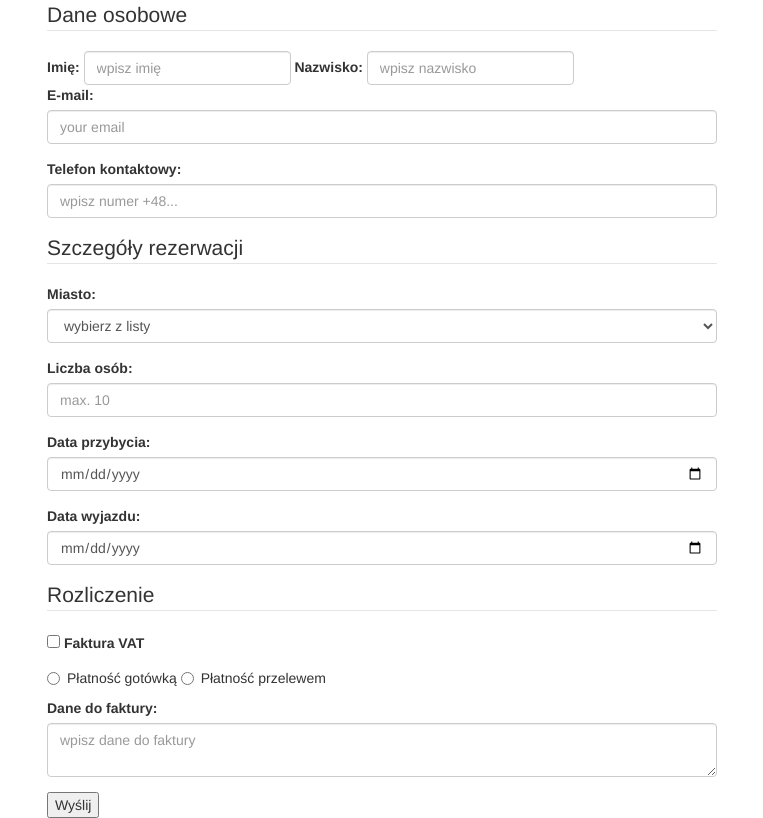
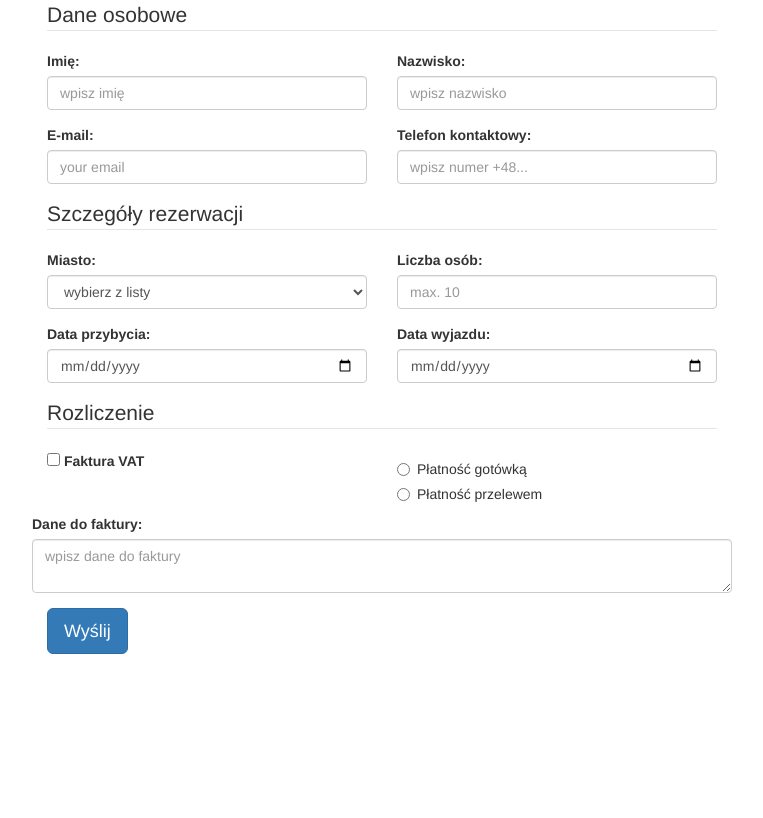
Before and after one commit to katarzynka1234/Booking-form, a website: page index.html in a window 1280 px wide. Shown: the whole page, without its empty margins (258-1021 px from the left). Drawn offline with nearby package versions, Linux system fonts and the light colour scheme.

Commit message:
Add grid in html

```diff
--- a/index.html
+++ b/index.html
@@ -12,22 +12,22 @@
     <form class="container">
         <fieldset>
             <legend>Dane osobowe</legend>
-            <div class="form-inline">
-                <div class="form-group">
+            <div class="row">
+                <div class="form-group col-md-6">
                     <label for="fname">Imię:</label>
                     <input type="text" class="form-control" id="fname" placeholder="wpisz imię" minlenght="3" reguired>
                 </div>
-                <div class="form-group">
+                <div class="form-group col-md-6">
                     <label for="lname">Nazwisko:</label>
                     <input type="text" class="form-control" id="lname" placeholder="wpisz nazwisko" minlenght="3" reguired>
                 </div>
             </div>
-            <div class="">
-                <div class="form-group">
+            <div class="row">
+                <div class="form-group col-md-6">
                     <label for="email">E-mail:</label>
                     <input type="email" class="form-control" id="email" required placeholder="your email">
                 </div>
-                <div class="form-group">
+                <div class="form-group col-md-6">
                     <label for="phone">Telefon kontaktowy:</label>
                     <input type="phone" class="form-control" id="phone" placeholder="wpisz numer +48..." required>
                 </div>
@@ -35,8 +35,8 @@
         </fieldset>
         <fieldset>
             <legend>Szczegóły rezerwacji</legend>
-            <div class="">
-                <div class="form-group">
+            <div class="row">
+                <div class="form-group col-md-6">
                     <label for="city">Miasto:</label>
                     <select id="city" class="form-control" aria-placeholder="wybierz z listy">
                         <option disabled selected>wybierz z listy</option>
@@ -50,17 +50,17 @@
                         <option value="wrocław">Wrocław</option>
                     </select>
                 </div>
-                <div class="form-group">
+                <div class="form-group col-md-6">
                     <label for="person">Liczba osób:</label>
                     <input type="number" class="form-control" id="person" min="1" max="10" step="1" placeholder="max. 10" />
                 </div>
             </div>
-            <div class="">
-                <div class="form-group">
+            <div class="row">
+                <div class="form-group col-md-6">
                     <label for="start-date">Data przybycia:</label>
                     <input type="date" class="form-control" id="start-date">
                 </div>
-                <div class="form-group">
+                <div class="form-group col-md-6">
                     <label for="end-date">Data wyjazdu:</label>
                     <input type="date" class="form-control" id="end-date">
                 </div>
@@ -69,30 +69,32 @@
 
         <fieldset>
             <legend>Rozliczenie</legend>
-            <div class="">
-                <div class="check-box">
+            <div class="row">
+                <div class="check-box col-md-6">
                     <label>
-                        <input type="checkbox"  name="invoice_VAT" value="yes">
-                        Faktura VAT
+                        <input type="checkbox" name="invoice_VAT" value="yes"> Faktura VAT
                     </label>
                 </div>
-                <div class="radio">
-                    <label>
-                    <input type="radio"  name="payment" value="cash">
-                    Płatność gotówką
-                </label>
-                <label>
-                    <input type="radio"  name="payment" value="transfer">Płatność przelewem
-                </label>
+                <div class="col-md-6">
+                    <div class="radio">
+                        <label>
+                            <input type="radio" name="payment" value="cash"> Płatność gotówką
+                        </label>
+                    </div>
+                    <div class="radio">
+                        <label>
+                            <input type="radio" name="payment" value="transfer">Płatność przelewem
+                        </label>
+                    </div>
                 </div>
                 <div class="">
                     <div class="form-group">
                         <label>Dane do faktury:</label>
                         <textarea class="form-control" roows="3" placeholder="wpisz dane do faktury"></textarea>
+                    </div>
                 </div>
-            </div>
         </fieldset>
-        <button type="submit">Wyślij</button>
+        <button type="submit" class="btn btn-lg btn-primary">Wyślij</button>
     </form>
 
 
```
